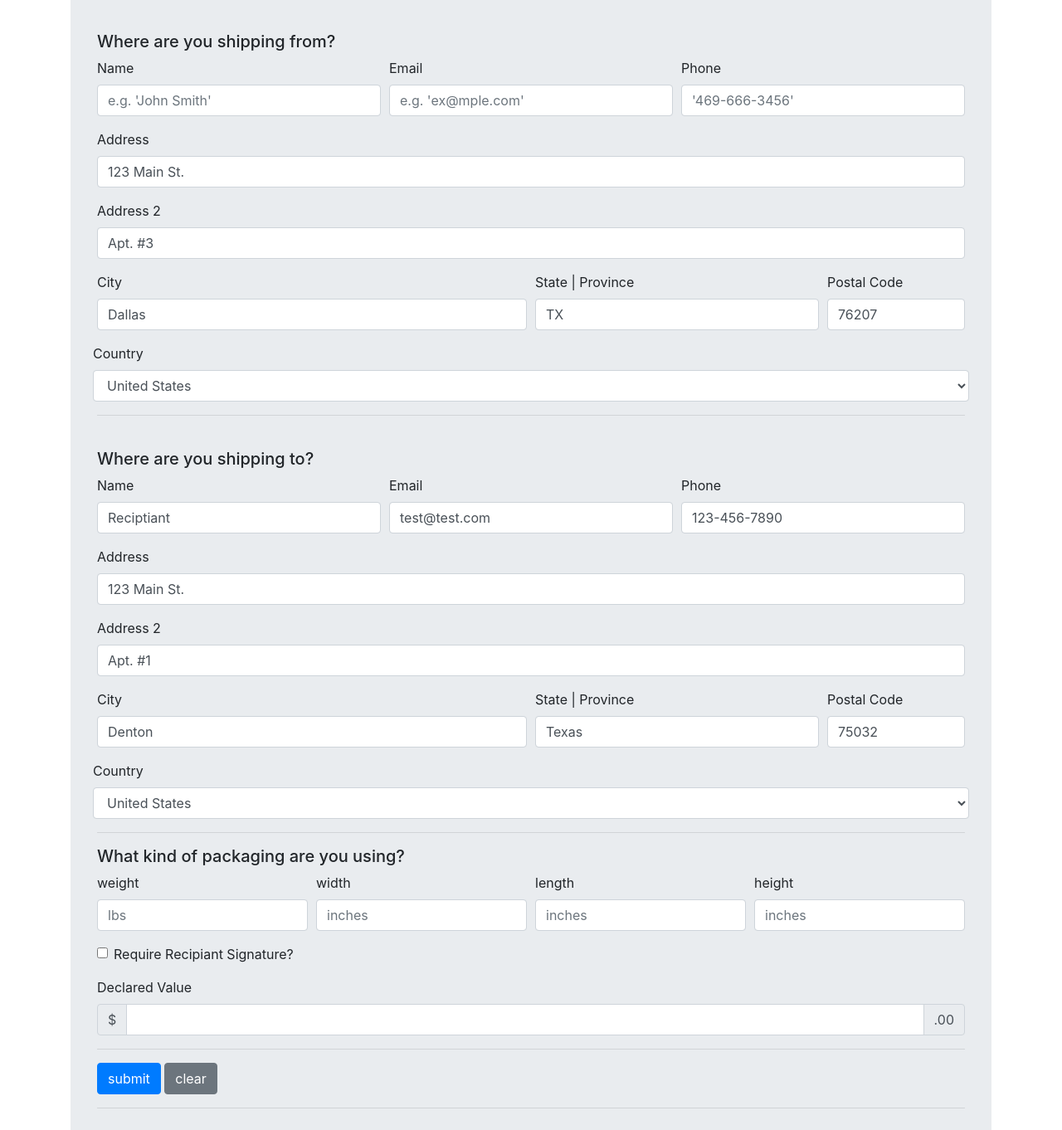
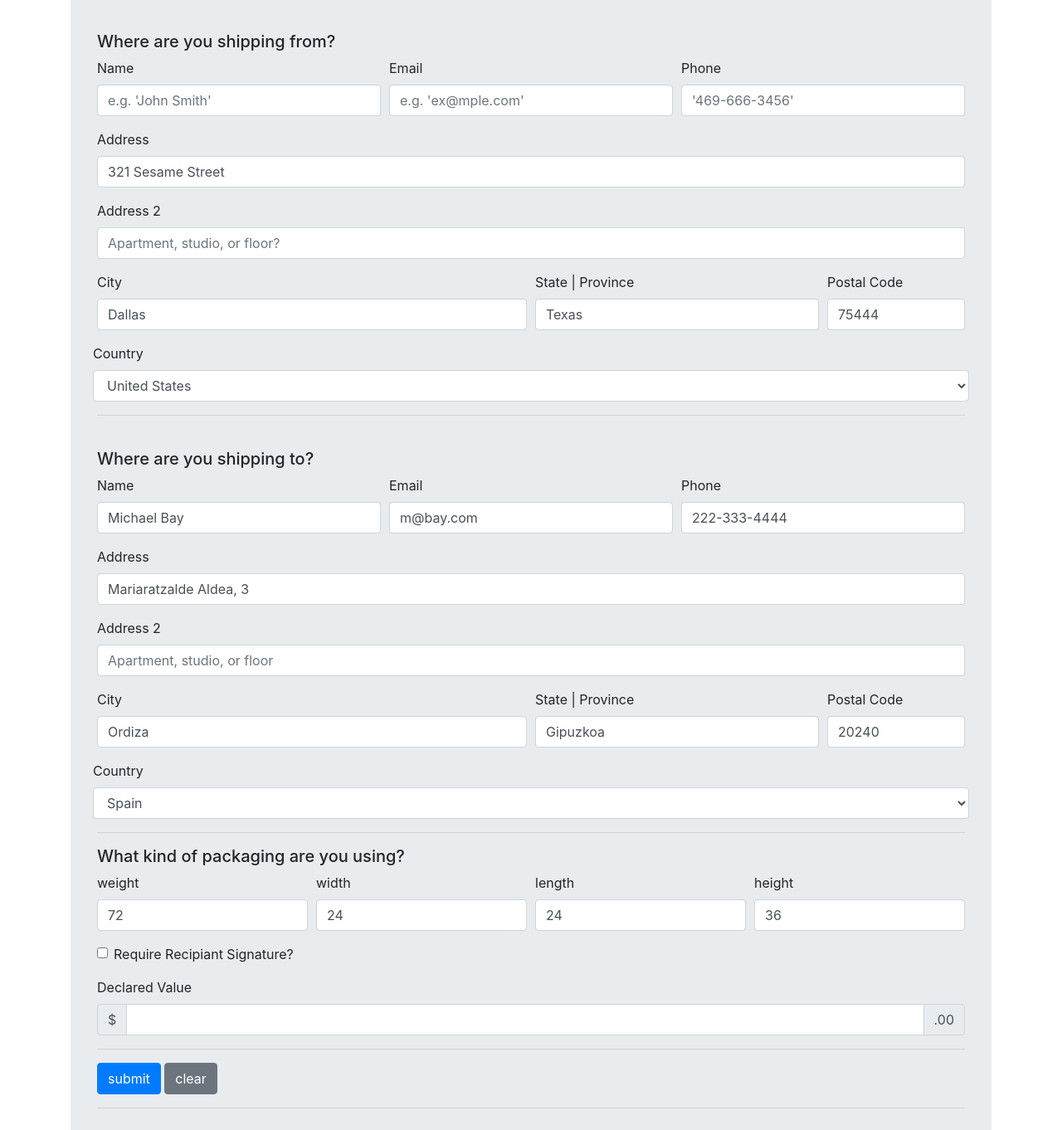
Before and after one commit to ianzur/prestige-worldwide, a Node server app: template views/ship.ejs in a window 1280 px wide. Shown: the part 229-1591 px from the top of the page at 83% size. Run offline with Node 20, Linux system fonts and the light colour scheme; the template is opened without the code that fills it, so the values that code supplies are empty; some libraries are stand-ins or nearby versions.

Commit message:
comments

```diff
--- a/views/ship.ejs
+++ b/views/ship.ejs
@@ -57,7 +57,7 @@
                     <% } %>
                 <% } %>
                 <br>
-                <!--  from address -->
+                <!--  from address form -->
                 <h5>Where are you shipping from?</h5>
                 <form action="/ship" method="post">
                     <div class="form-row">
@@ -76,11 +76,11 @@
                     </div>
                     <div class="form-group">
                         <label for="inputAddress">Address</label>
-                        <input type="text" class="form-control" value="123 Main St." name="addressFrom" placeholder="1234 Main St. " required>
+                        <input type="text" class="form-control" value="321 Sesame Street" name="addressFrom" placeholder="1234 Main St. " required>
                     </div>
                     <div class="form-group">
                         <label for="inputAddress2">Address 2</label>
-                        <input type="text" class="form-control" value="Apt. #3" name="address2From" placeholder="Apartment, studio, or floor">
+                        <input type="text" class="form-control" name="address2From" placeholder="Apartment, studio, or floor?">
                     </div>
                     <div class="form-row">
                         <div class="form-group col-md-6">
@@ -89,8 +89,8 @@
                         </div>
                         <div class="form-group col-md-4">
                             <label for="inputState">State | Province</label>
-                            <input type="text" class="form-control" value="TX" name="stateFrom" required>
-                        <!-- future: select state or province From list -->
+                            <input type="text" class="form-control" value="Texas" name="stateFrom" required>
+                        <!-- future: select state or province from a defined list -->
                         <!-- <select name="inputState" class="form-control">
                             <option selected>Choose...</option>
                             <option>...</option>
@@ -98,7 +98,7 @@
                         </div>
                         <div class="form-group col-md-2">
                             <label for="inputZip">Postal Code</label>
-                            <input type="text" class="form-control" value="76207" name="zipFrom" required>
+                            <input type="text" class="form-control" value="75444" name="zipFrom" required>
                         </div>
                     </div>
                     <div class="form-row">
@@ -112,39 +112,39 @@
                     <hr>
                     <br>
 
-                    <!-- To address -->
+                    <!-- To address form -->
                     <h5>Where are you shipping to?</h5>
                     <div class="form-row">
                         <div class="form-group col-md-4">
                             <label for="name">Name</label>
-                            <input type="text" class="form-control" value="Reciptiant" name="nameTo" placeholder="e.g. 'John Smith'">
+                            <input type="text" class="form-control" value="Michael Bay" name="nameTo" placeholder="e.g. 'John Smith'">
                         </div>
                         <div class="form-group col-md-4">
                             <label for="email">Email</label>
-                            <input type="email" class="form-control" value="test@test.com" name="emailTo" placeholder="e.g. 'ex@mple.com'" required>
+                            <input type="email" class="form-control" value="m@bay.com" name="emailTo" placeholder="e.g. 'ex@mple.com'" required>
                         </div>
                         <div class="form-group col-md-4">
                             <label for="phone">Phone</label>
-                            <input type="tel" class="form-control" value="123-456-7890" name="phoneTo" placeholder="'469-666-3456' or '3336669999'" required>
+                            <input type="tel" class="form-control" value="222-333-4444" name="phoneTo" placeholder="'469-666-3456' or '3336669999'" required>
                         </div>
                     </div>
                     <div class="form-group">
                         <label for="inputAddress">Address</label>
-                        <input type="text" class="form-control" value="123 Main St." name="addressTo" placeholder="1234 Main St. " required>
+                        <input type="text" class="form-control" value="Mariaratzalde Aldea, 3" name="addressTo" placeholder="1234 Main St. " required>
                     </div>
                     <div class="form-group">
                         <label for="inputAddress2">Address 2</label>
-                        <input type="text" class="form-control" value="Apt. #1" name="address2To" placeholder="Apartment, studio, or floor">
+                        <input type="text" class="form-control" name="address2To" placeholder="Apartment, studio, or floor">
                     </div>
                     <div class="form-row">
                         <div class="form-group col-md-6">
                             <label for="inputCity">City</label>
-                            <input type="text" class="form-control" value="Denton" name="cityTo" required>
+                            <input type="text" class="form-control" value="Ordiza" name="cityTo" required>
                         </div>
                         <div class="form-group col-md-4">
                             <label for="inputState">State | Province</label>
-                            <input type="text" class="form-control" value="Texas" name="stateTo" required>
-                        <!-- future: select state or province To list -->
+                            <input type="text" class="form-control" value="Gipuzkoa" name="stateTo" required>
+                        <!-- future: select state or province from a defined list -->
                         <!-- <select name="inputState" class="form-control">
                             <option selected>Choose...</option>
                             <option>...</option>
@@ -152,36 +152,36 @@
                         </div>
                         <div class="form-group col-md-2">
                             <label for="inputZip">Postal Code</label>
-                            <input type="text" class="form-control" value="75032" name="zipTo" required>
+                            <input type="text" class="form-control" value="20240" name="zipTo" required>
                         </div>
                     </div>
                     <div class="form-row">
                         <label for=countryTo>Country</label>
                         <select class="form-control" name=countryTo>
+                            <option>Spain</option>
                             <option>United States</option>
-                            <option>Spain</option>
                         </select>
                     </div>
                     <hr>
 
-                    <!-- Package information -->
+                    <!-- Package information form -->
                     <h5>What kind of packaging are you using?</h5>
                     <div class="form-row">
                         <div class="form-group col-md">
                             <label for="weight">weight</label>
-                            <input type="text" class="form-control" name="weight" placeholder="lbs">
+                            <input type="text" class="form-control" value="72" name="weight" placeholder="lbs">
                         </div>
                         <div class="form-group col-md">
                             <label for="email">width</label>
-                            <input type="text" class="form-control" name="width" placeholder="inches">
+                            <input type="text" class="form-control" value="24" name="width" placeholder="inches">
                         </div>
                         <div class="form-group col-md">
                             <label for="length">length</label>
-                            <input type="text" class="form-control" name="length" placeholder="inches">
+                            <input type="text" class="form-control" value="24" name="length" placeholder="inches">
                         </div>
                         <div class="form-group col-md">
                             <label for="height">height</label>
-                            <input type="text" class="form-control" name="height" placeholder="inches">
+                            <input type="text" class="form-control" value="36" name="height" placeholder="inches">
                         </div>
                     </div>
                     <div class="form-group">
```
